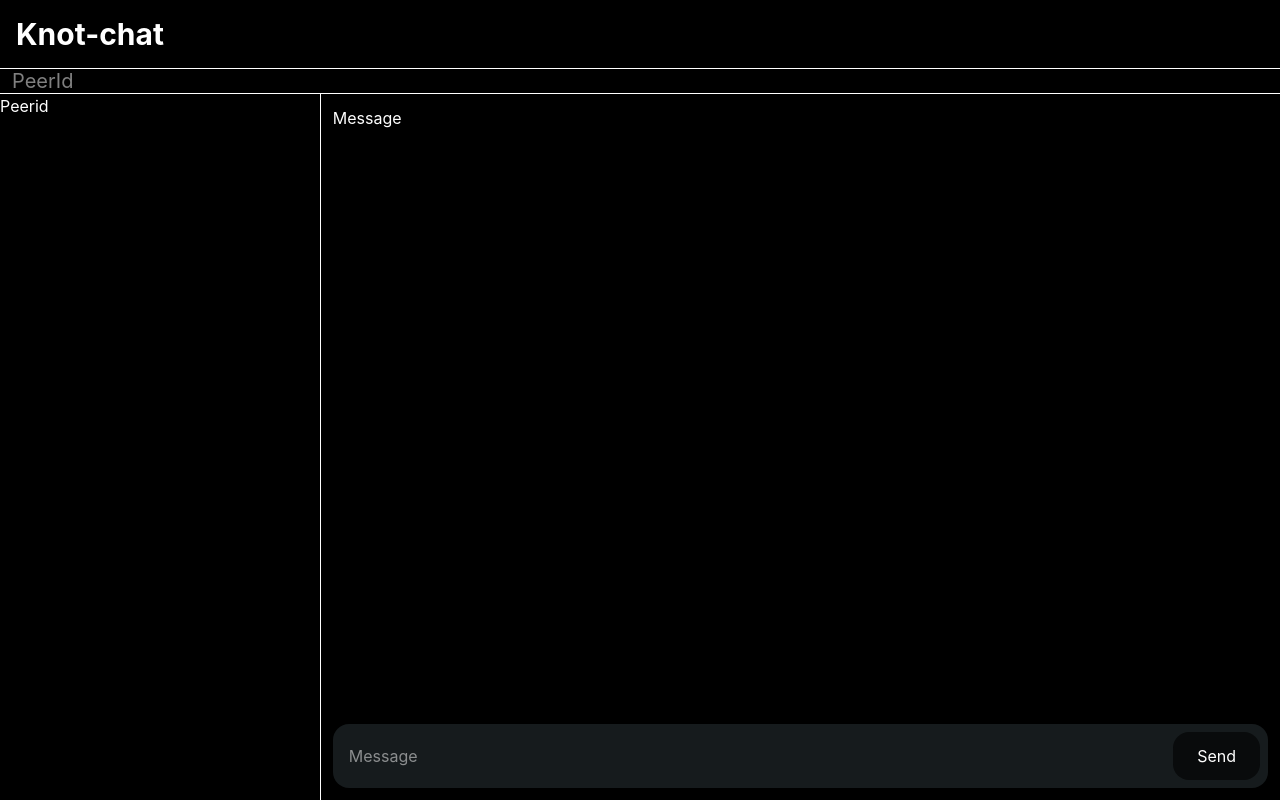
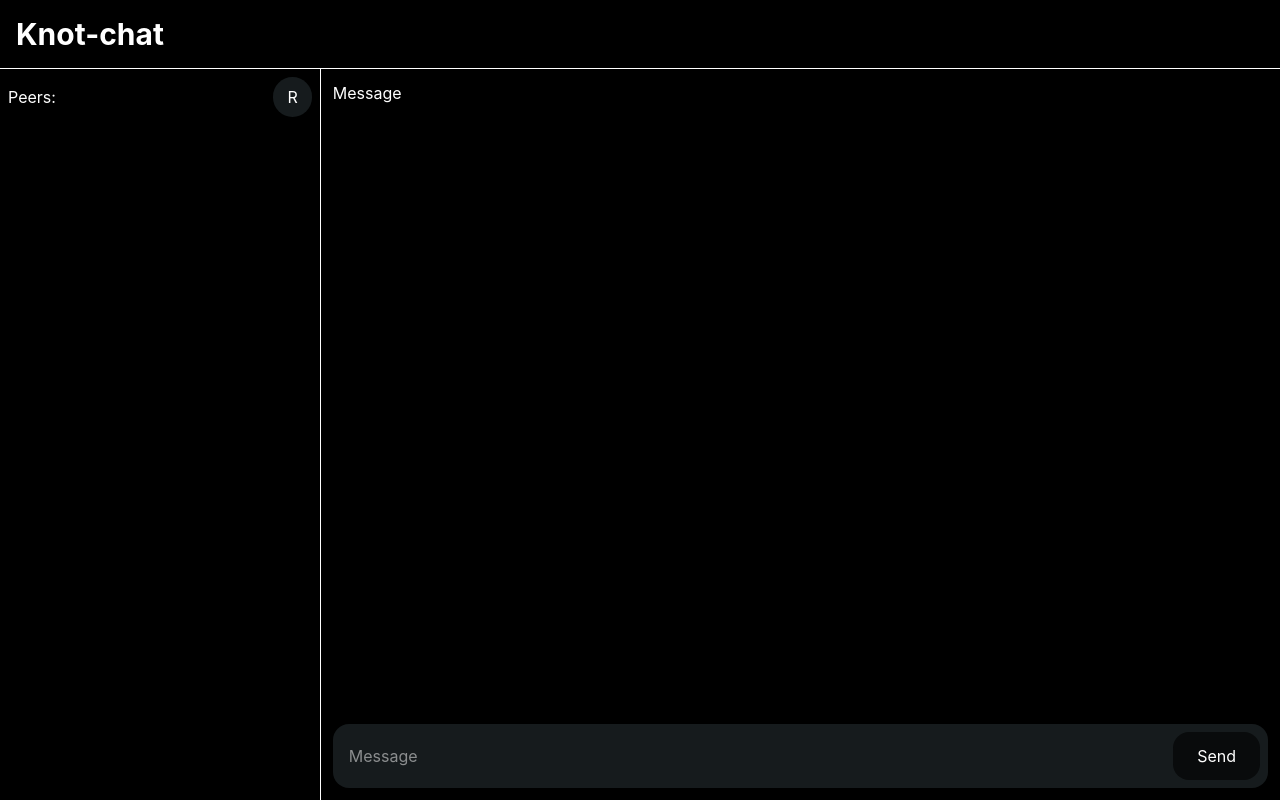
Before and after one commit to flipps12/chat-p2p, a React (Vite) app: page / in a window 1280 px wide. Built offline with nearby package versions, Linux system fonts and the light colour scheme.

Commit message:
peers panel

```diff
--- a/src/App.jsx
+++ b/src/App.jsx
@@ -3,8 +3,23 @@ import { invoke } from "@tauri-apps/api/core";
 import { listen } from "@tauri-apps/api/event";
 import "./App.css";
 
+const cleanPeers = (rawText) => {
+  // 1. Extraemos todos los PeerIds usando Regex
+  // Busca el patrón 12D3Koo... que es el estándar de libp2p
+  const peerIdRegex = /12D3Koo[a-zA-Z0-9]{45}/g;
+  const matches = rawText.match(peerIdRegex);
+
+  if (!matches) return [];
+
+  // 2. Eliminamos duplicados usando un Set
+  const uniquePeers = [...new Set(matches)];
+
+  return uniquePeers;
+};
+
 function App() {
   const [responses, setResponses] = useState([]);
+  const [peers, setPeers] = useState([]);
   const [command, setCommand] = useState("status");
   const [arg, setArg] = useState("");
   const [message, setMessage] = useState("");
@@ -20,7 +35,16 @@ function App() {
     async function setupListeners() {
       // Escucha respuestas de la red Knot
       unlistenResponse = await listen("knot-response", (event) => {
-        setResponses((prev) => [JSON.stringify(event.payload), ...prev].slice(0, 10));
+        // setResponses((prev) =>
+        //   [JSON.stringify(event.payload), ...prev].slice(0, 10),
+        // );
+        console.log(event.payload);
+        switch (event.payload.command) {
+          case "getpeers":
+            setPeers(cleanPeers(event.payload.response));
+            console.log(peers);
+            break;
+        }
       });
 
       // Escucha el RTT de los pings
@@ -38,12 +62,12 @@ function App() {
     };
   }, []);
 
-  async function sendCommand() {
+  async function sendCommand(command, args) {
     try {
       // Llamamos al comando unificado en Rust
       await invoke("send_knot_command", {
-        command: command,
-        args: arg ? [arg] : []
+        command,
+        args: args,
       });
     } catch (error) {
       console.error("Error en Knot:", error);
@@ -55,7 +79,7 @@ function App() {
     try {
       await invoke("send_message_command", {
         message: message,
-        peerid: peerid
+        peerid: peerid,
       });
     } catch (error) {
       console.error("Error en Knot:", error);
@@ -64,15 +88,40 @@ function App() {
 
   return (
     <main className="w-screen h-screen bg-black text-white flex flex-col">
-	<h1 className="text-white font-bold text-3xl p-4 border-b border-white">Knot-chat</h1>
-		<div className="flex items-center">
-        	<input onChange={(e) => setPeerid(e.currentTarget.value)} placeholder="PeerId" type="text"
-          	className="px-3 h-full outline-0 border-b flex-1 text-xl" />
+      <h1 className="text-white font-bold text-3xl p-4 border-b border-white">
+        Knot-chat
+      </h1>
+
+      <div className="flex-1 flex flex-row">
+        <aside className="flex-2 flex border-r flex-col overflow-hidden">
+          <div className="flex flex-row p-2">
+            <div className="flex-1 py-2"> Peers: </div>
+            <button
+              onClick={() => {
+                sendCommand("getpeers", []);
+              }}
+              className="bg-mist-900 px-3.5 py-2  rounded-full hover:bg-mist-700 transition-colors"
+            >
+              R
+            </button>
           </div>
-      <div className="flex-1 flex flex-row">
-	  <div className="flex-2 flex border-r">
-	  	<div className="flex-1">Peerid</div>
+          <div className="flex-1 overflow-hidden">
+            <ul className="overflow-hidden">
+              {peers.map((peer, i) => (
+                <li
+                  onClick={() => {
+                    setPeerid(peer);
+                  }}
+                  className="m-2 overflow-x-hidden"
+                  key={i}
+                >
+                  {peer}
+                </li>
+              ))}
+            </ul>
           </div>
+        </aside>
+
         <div className="flex-6 flex flex-col">
           <div className="flex-1 p-3">
             <ul>
@@ -88,14 +137,22 @@ function App() {
               e.preventDefault();
               sendMessage();
             }}
-		className="p-3">
+            className="p-3"
+          >
             <div className="p-2 bg-mist-900 rounded-2xl flex flex-row text-white">
-          <input type="text" className="ml-2 w-full h-12 outline-0" placeholder="Message"
+              <input
+                type="text"
+                className="ml-2 w-full h-12 outline-0"
+                placeholder="Message"
                 onChange={(e) => setMessage(e.currentTarget.value)}
                 value={message}
               />
-          		<button type="submit" className="h-12 outline-0 bg-mist-950 px-6 rounded-2xl">Send</button>
-
+              <button
+                type="submit"
+                className="h-12 outline-0 bg-mist-950 px-6 rounded-2xl"
+              >
+                Send
+              </button>
             </div>
           </form>
         </div>
```
Lines whose indentation alone changed are shown as unchanged.
